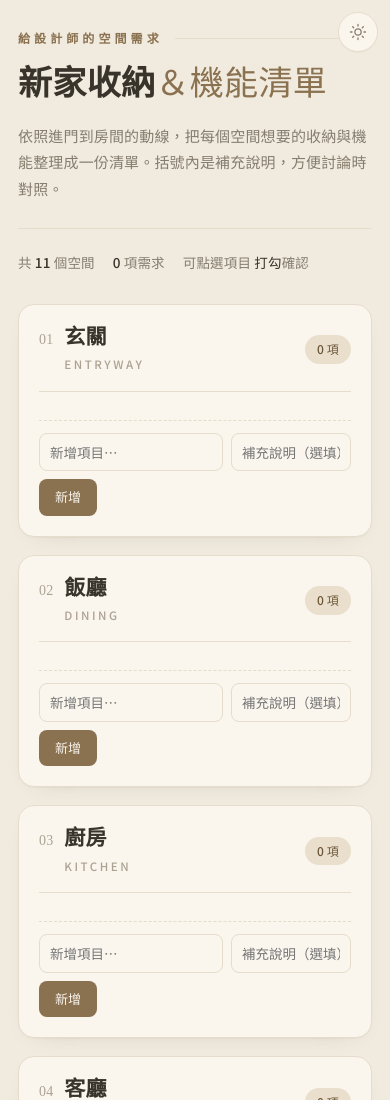
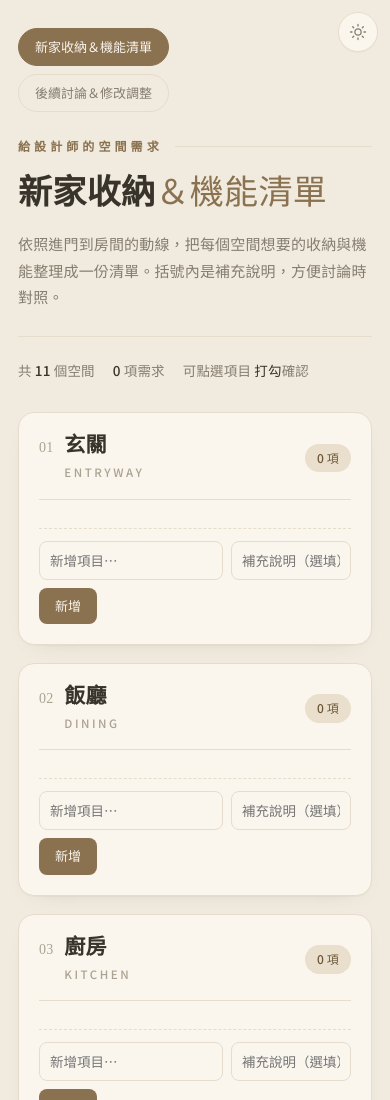
Before and after one commit to subcrew692/credit-card-report, a plain HTML site: page index.html in a window 390 px wide. Shown: the top 1100 px of the page. Drawn offline with nearby package versions, Linux system fonts and the light colour scheme; no server answers.

Commit message:
Add follow-up discussion tab with the same 11 zones
Co-Authored-By: Claude Fable 5.2 <noreply@anthropic.com>

```diff
--- a/index.html
+++ b/index.html
@@ -63,6 +63,15 @@
     letter-spacing:.01em;
   }
   .wrap{max-width:940px;margin:0 auto;padding:clamp(28px,5vw,68px) clamp(18px,4vw,40px) 90px}
+
+  .tabs{display:flex;flex-wrap:wrap;gap:8px;margin-bottom:clamp(24px,4vw,36px);padding-right:48px}
+  .tab{
+    font:inherit;font-size:13px;padding:7px 16px;border-radius:999px;
+    border:1px solid var(--line);background:none;color:var(--muted);
+    cursor:pointer;transition:all .15s ease;
+  }
+  .tab:hover{border-color:var(--accent);color:var(--accent)}
+  .tab.active{background:var(--accent);border-color:var(--accent);color:var(--surface);font-weight:500}
 
   header{margin-bottom:clamp(30px,5vw,52px)}
   .kicker{
@@ -214,18 +223,9 @@
   <svg class="moon" viewBox="0 0 24 24"><path d="M20 14.5A8 8 0 1 1 9.5 4a6.3 6.3 0 0 0 10.5 10.5z"/></svg>
 </button>
 <div class="wrap">
-  <header>
-    <p class="kicker">給設計師的空間需求</p>
-    <h1>新家收納<span class="light">＆機能清單</span></h1>
-    <p class="lede">依照進門到房間的動線，把每個空間想要的收納與機能整理成一份清單。括號內是補充說明，方便討論時對照。</p>
-    <div class="meta">
-      <span>共 <b>11</b> 個空間</span>
-      <span><b id="total">0</b> 項需求</span>
-      <span>可點選項目<b> 打勾</b>確認</span>
-    </div>
-  </header>
+  <nav class="tabs" id="tabs" role="tablist" aria-label="切換清單"></nav>
 
-  <main id="zones"></main>
+  <div id="pages"></div>
 
   <footer>
     <button class="reset" id="reset">清除所有勾選</button>
@@ -248,10 +248,15 @@ document.getElementById("themeToggle").addEventListener("click",()=>{
   try{localStorage.setItem(THEME_KEY,next)}catch(e){}
 });
 
-// Zone structure (title / english label / callout intro) is page layout,
-// not user data, so it stays here. The actual checklist items all live in
-// Supabase now (table `needs_items`) and are loaded in loadDbItems() below.
-const data=[
+// Page + zone structure (titles / english label / callout intro) is page
+// layout, not user data, so it stays here. The actual checklist items all
+// live in Supabase (table `needs_items`) and are loaded in loadDbItems().
+//
+// Each item row is matched to a zone by its `zone` column. That value is the
+// zone's `k` if it has one, otherwise its title `t`. Zones with a `k` can be
+// retitled freely; never change a `k` (or a k-less `t`) once items exist,
+// or those items stop showing up.
+const spaces=[
  {t:"玄關",en:"Entryway"},
  {t:"飯廳",en:"Dining"},
  {t:"廚房",en:"Kitchen"},
@@ -264,20 +269,59 @@ const data=[
  {t:"主衛浴",en:"Master Bathroom"},
  {t:"次衛浴",en:"Second Bathroom"},
 ];
+const pages=[
+ {id:"needs",kicker:"給設計師的空間需求",h1:["新家收納","＆機能清單"],
+  lede:"依照進門到房間的動線，把每個空間想要的收納與機能整理成一份清單。括號內是補充說明，方便討論時對照。",
+  unit:"個空間",itemUnit:"項需求",
+  zones:spaces},
+ // Same 11 spaces; rows are stored with zone = "followup:<space>" so they
+ // stay separate from the needs list in the same table.
+ {id:"followup",kicker:"討論紀錄與待調整事項",h1:["後續討論","＆修改調整"],
+  lede:"和設計師討論後的結論，以及需要修改調整的地方，都記在這裡。",
+  unit:"個空間",itemUnit:"項",
+  zones:spaces.map(z=>({k:"followup:"+z.t,t:z.t,en:z.en,callout:z.callout}))},
+];
 
 const KEY="xinjia-needs-v1";
 let state={};
 try{state=JSON.parse(localStorage.getItem(KEY))||{}}catch(e){state={}}
 
 const check='<svg viewBox="0 0 24 24"><path d="M5 13l4 4L19 7"/></svg>';
-const zones=document.getElementById("zones");
+const zones=document.getElementById("pages");
+const tabsEl=document.getElementById("tabs");
 const zoneULs={};
 const zoneCounts={};
-let total=0;
+const zoneTotals={};
+function bumpTotal(zone,d){
+  const p=zoneTotals[zone];
+  if(!p)return;
+  p.n+=d;p.el.textContent=p.n;
+}
 
-data.forEach((z,zi)=>{
+pages.forEach(p=>{
+  tabsEl.insertAdjacentHTML("beforeend",
+    `<button type="button" class="tab" role="tab" data-page="${p.id}">${p.h1.join("")}</button>`);
+  zones.insertAdjacentHTML("beforeend",`
+    <section class="page" data-page="${p.id}" hidden>
+      <header>
+        <p class="kicker">${p.kicker}</p>
+        <h1>${p.h1[0]}<span class="light">${p.h1[1]}</span></h1>
+        ${p.lede?`<p class="lede">${p.lede}</p>`:""}
+        <div class="meta">
+          <span>共 <b>${p.zones.length}</b> ${p.unit}</span>
+          <span><b class="total">0</b> ${p.itemUnit}</span>
+          <span>可點選項目<b> 打勾</b>確認</span>
+        </div>
+      </header>
+      <main class="zones"></main>
+    </section>`);
+  const pageEl=zones.lastElementChild;
+  const zonesEl=pageEl.querySelector(".zones");
+  const pageTotal={el:pageEl.querySelector(".total"),n:0};
+  p.zones.forEach((z,zi)=>{
+    const k=z.k||z.t;
     const note=z.note?`<p class="callout-note">${z.note}</p>`:"";
-  zones.insertAdjacentHTML("beforeend",`
+    zonesEl.insertAdjacentHTML("beforeend",`
       <section class="zone${z.callout?" callout":""}">
         <div class="zone-head">
           <span class="idx">${String(zi+1).padStart(2,"0")}</span>
@@ -285,17 +329,38 @@ data.forEach((z,zi)=>{
           <span class="count">0 項</span>
         </div>
         ${note}
-      <ul class="items" data-zone="${z.t}"></ul>
-      <form class="add-form" data-zone="${z.t}">
+        <ul class="items" data-zone="${k}"></ul>
+        <form class="add-form" data-zone="${k}">
           <input type="text" class="add-input" placeholder="新增項目…" maxlength="60" required>
           <input type="text" class="add-note" placeholder="補充說明（選填）" maxlength="80">
           <button type="submit" class="add-btn">新增</button>
         </form>
       </section>`);
-  zoneULs[z.t]=zones.lastElementChild.querySelector("ul.items");
-  zoneCounts[z.t]={el:zones.lastElementChild.querySelector(".count"),n:0};
+    zoneULs[k]=zonesEl.lastElementChild.querySelector("ul.items");
+    zoneCounts[k]={el:zonesEl.lastElementChild.querySelector(".count"),n:0};
+    zoneTotals[k]=pageTotal;
   });
-document.getElementById("total").textContent=total;
+});
+
+// tabs: remember the last opened page per device
+const TAB_KEY="xinjia-tab";
+function showPage(id){
+  if(!pages.some(p=>p.id===id))id=pages[0].id;
+  zones.querySelectorAll(".page").forEach(el=>{el.hidden=el.dataset.page!==id});
+  tabsEl.querySelectorAll(".tab").forEach(b=>{
+    const on=b.dataset.page===id;
+    b.classList.toggle("active",on);
+    b.setAttribute("aria-selected",on?"true":"false");
+  });
+  try{localStorage.setItem(TAB_KEY,id)}catch(e){}
+}
+tabsEl.addEventListener("click",e=>{
+  const b=e.target.closest(".tab");
+  if(b){showPage(b.dataset.page);window.scrollTo(0,0);}
+});
+let startTab=null;
+try{startTab=localStorage.getItem(TAB_KEY)}catch(e){}
+showPage(startTab);
 
 function save(){try{localStorage.setItem(KEY,JSON.stringify(state))}catch(e){}}
 zones.addEventListener("click",e=>{
@@ -363,8 +428,7 @@ function renderDbItem(row){
   li.appendChild(txt);
   li.insertAdjacentHTML("beforeend",itemActionsHtml());
   ul.appendChild(li);
-  total++;
-  document.getElementById("total").textContent=total;
+  bumpTotal(row.zone,1);
   const c=zoneCounts[row.zone];
   if(c){c.n++;c.el.textContent=c.n+" 項";}
 }
@@ -484,8 +548,7 @@ async function deleteItem(li){
   const {error}=await sb.from("needs_items").delete().eq("id",li.dataset.id);
   if(error){alert("刪除失敗，請稍後再試");console.error(error);return;}
   li.remove();
-  total--;
-  document.getElementById("total").textContent=total;
+  bumpTotal(li.dataset.zone,-1);
   const c=zoneCounts[li.dataset.zone];
   if(c){c.n--;c.el.textContent=c.n+" 項";}
 }
```
Lines whose indentation alone changed are shown as unchanged.
